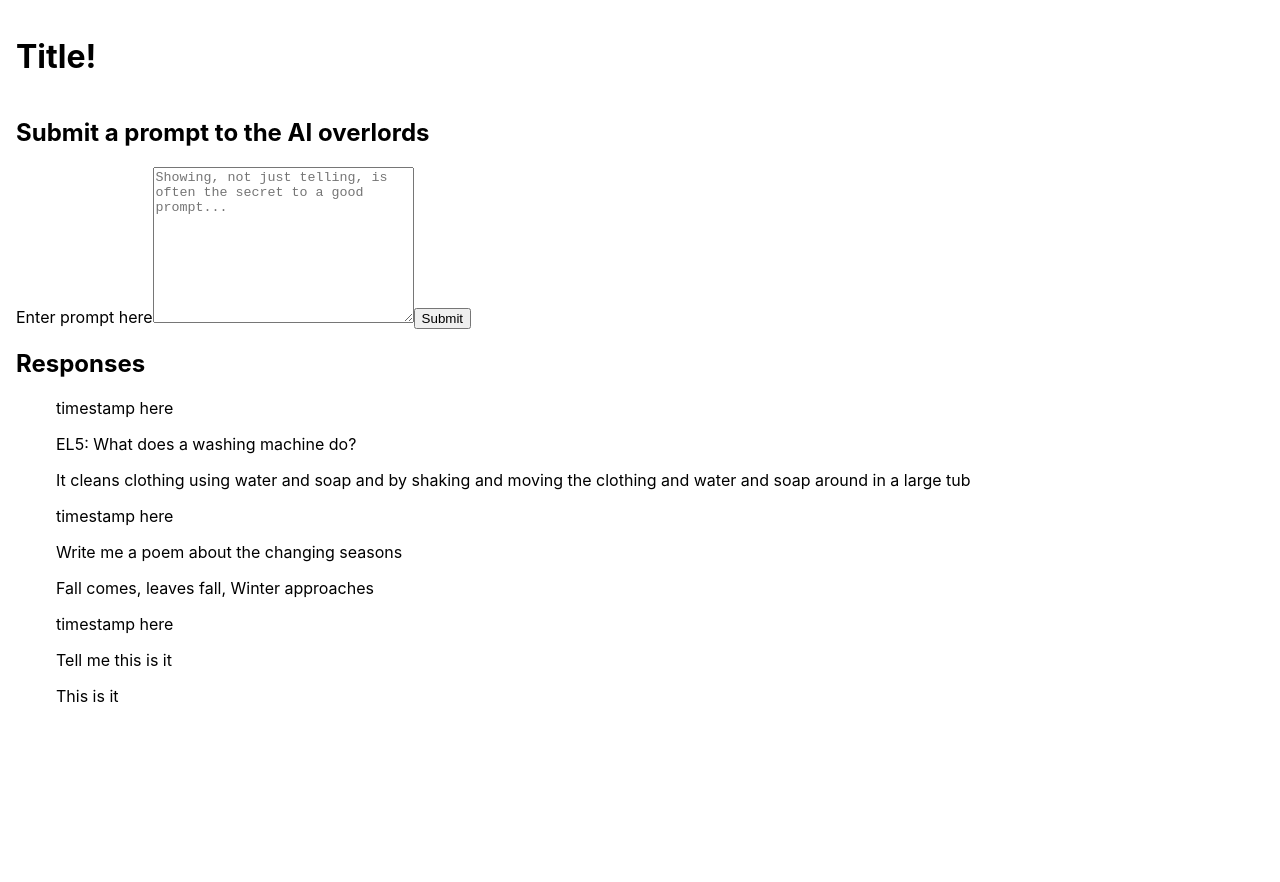
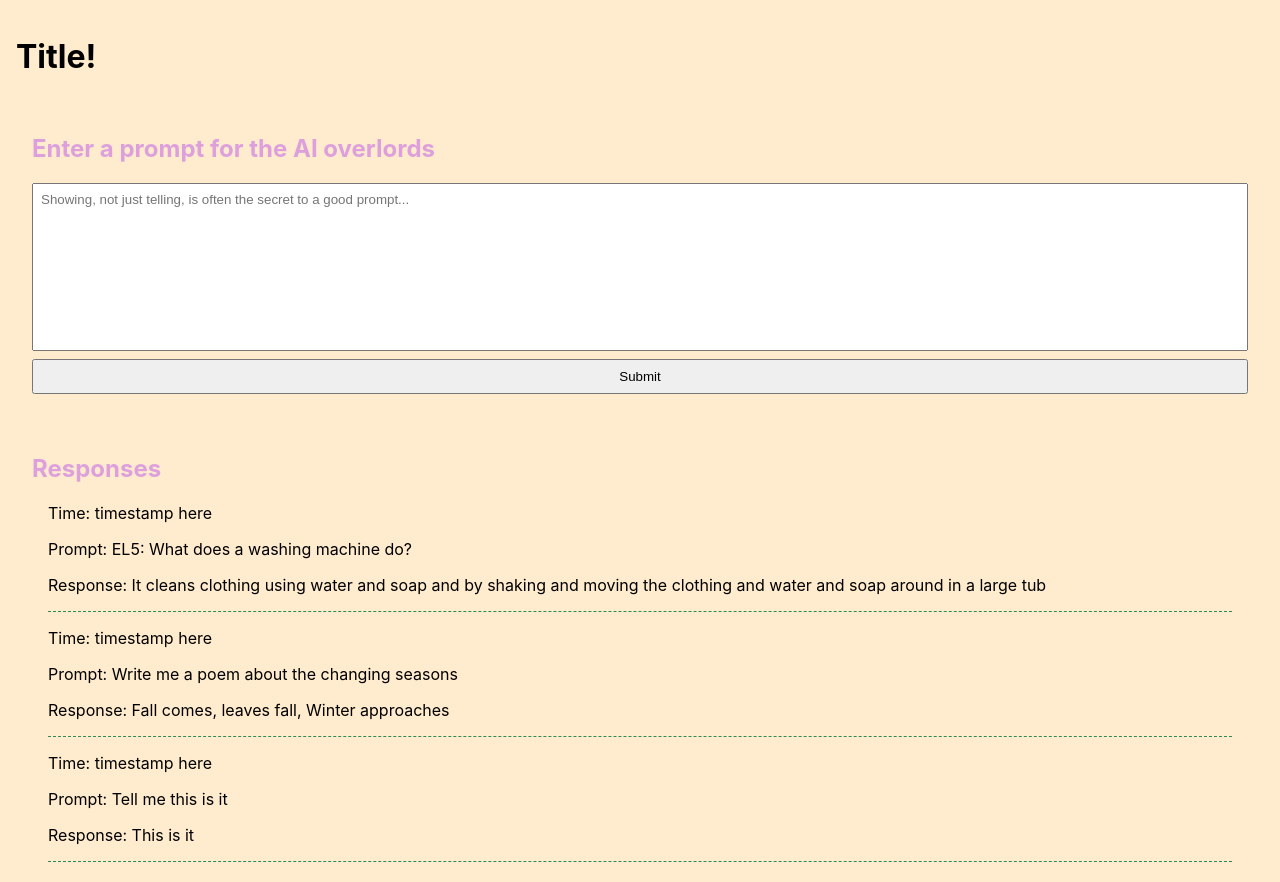
Before and after one commit to stuartkaija/band-name-generator, a React (Create React App) app: page / in a window 1280 px wide. Shown: the top 882 px of the page. Before the commit the page ends 800 px from the top, so only its background shows below. Built offline with nearby package versions, Linux system fonts and the light colour scheme.

Commit message:
added basic styling for form and response sections

```diff
--- a/src/App.js
+++ b/src/App.js
@@ -7,7 +7,7 @@ function App() {
 
 	const [prompt, setPrompt] = useState('');
 
-	// completions will be an array of objects, each object consistin of the user inputted prompt and the completion returned by the API
+	// completions will be an array of objects, each object consistin of the user inputted prompt and the completion *and timestamp which I think comes in the completion data* returned by the API
     const [completions, setCompletions] = useState([
 		{
 			prompt: "EL5: What does a washing machine do?",
@@ -25,6 +25,7 @@ function App() {
 
 	const handleSubmit = (event) => {
         event.preventDefault();
+		console.log("handling submit!");
         const userInput = event.target.prompt.value;
         setPrompt(userInput);
         event.target.reset();
--- a/src/App.scss
+++ b/src/App.scss
@@ -2,5 +2,6 @@
 	display: flex;
 	flex-direction: column;
 	justify-content: center;
+	background-color: blanchedalmond;
 	padding: 1rem;
 }
--- a/src/components/Form/Form.jsx
+++ b/src/components/Form/Form.jsx
@@ -4,16 +4,11 @@ import './Form.scss';
 
 export default function Form({handleSubmit}) {
 
-
-
-
-
-
     return (
         <form className='form' name='promptForm' id='promptForm' onSubmit={handleSubmit}>
-            <h2 className='form__title'>Submit a prompt to the AI overlords</h2>
-            <label className='form__label' htmlFor="prompt">Enter prompt here</label>
-            <textarea className='form__input' name="prompt" id="prompt" cols="30" rows="10" placeholder='Showing, not just telling, is often the secret to a good prompt...'></textarea>
+            <h2 className='form__title'>Enter a prompt for the AI overlords</h2>
+            <label htmlFor="prompt" hidden>Enter prompt here</label>
+            <textarea className='form__textarea' name="prompt" id="prompt" cols="30" rows="10" placeholder='Showing, not just telling, is often the secret to a good prompt...'></textarea>
             <button className='form__button' type='submit' form='promptForm'>Submit</button>
         </form>
     )
--- a/src/components/Form/Form.scss
+++ b/src/components/Form/Form.scss
@@ -0,0 +1,20 @@
+.form {
+    display: flex;
+    flex-direction: column;
+    margin: 1rem;
+
+    &__title {
+        color: plum;
+    }
+
+    &__textarea {
+        resize: none;
+        font-family: sans-serif;
+        padding: 0.5rem;
+    }
+
+    &__button {
+        padding: 0.5rem 0rem;
+        margin: 0.5rem 0rem;
+    }
+}
--- a/src/components/Response/Response.jsx
+++ b/src/components/Response/Response.jsx
@@ -3,10 +3,10 @@ import './Response.scss';
 
 export default function Response({prompt, completion}) {
     return (
-        <div>
-            <p>timestamp here</p>
-            <p>{prompt}</p>
-            <p>{completion}</p>
-        </div>
+        <li className='response'>
+            <p className='response__timestamp'>Time: timestamp here</p>
+            <p className='response__prompt'>Prompt: {prompt}</p>
+            <p className='response__completion'>Response: {completion}</p>
+        </li>
     )
 }
--- a/src/components/Response/Response.scss
+++ b/src/components/Response/Response.scss
@@ -0,0 +1,3 @@
+.response {
+    border-bottom: 1px dashed seagreen;
+}
--- a/src/components/ResponseList/ResponseList.jsx
+++ b/src/components/ResponseList/ResponseList.jsx
@@ -5,9 +5,9 @@ import './ResponseList.scss';
 
 export default function ResponseList({completions}) {
     return (
-        <div>
-            <h2>Responses</h2>
-                <ul>
+        <div className='responses'>
+            <h2 className='responses__title'>Responses</h2>
+                <ul className='responses__list'>
                     {completions.map(completion => {
                         return (
                             <Response
--- a/src/components/ResponseList/ResponseList.scss
+++ b/src/components/ResponseList/ResponseList.scss
@@ -0,0 +1,12 @@
+.responses {
+    margin: 1rem;
+
+    &__title {
+        color: plum;
+    }
+
+    &__list {
+        margin: 1rem;
+        padding: 0rem;
+    }
+}
--- a/src/index.css
+++ b/src/index.css
@@ -1,3 +1,7 @@
+*,**::before,**::after {
+  box-sizing: border-box;
+}
+
 body {
   margin: 0;
   font-family: -apple-system, BlinkMacSystemFont, 'Segoe UI', 'Roboto', 'Oxygen',
@@ -11,3 +15,7 @@ code {
   font-family: source-code-pro, Menlo, Monaco, Consolas, 'Courier New',
     monospace;
 }
+
+ul {
+  list-style-type: none;
+}
```
